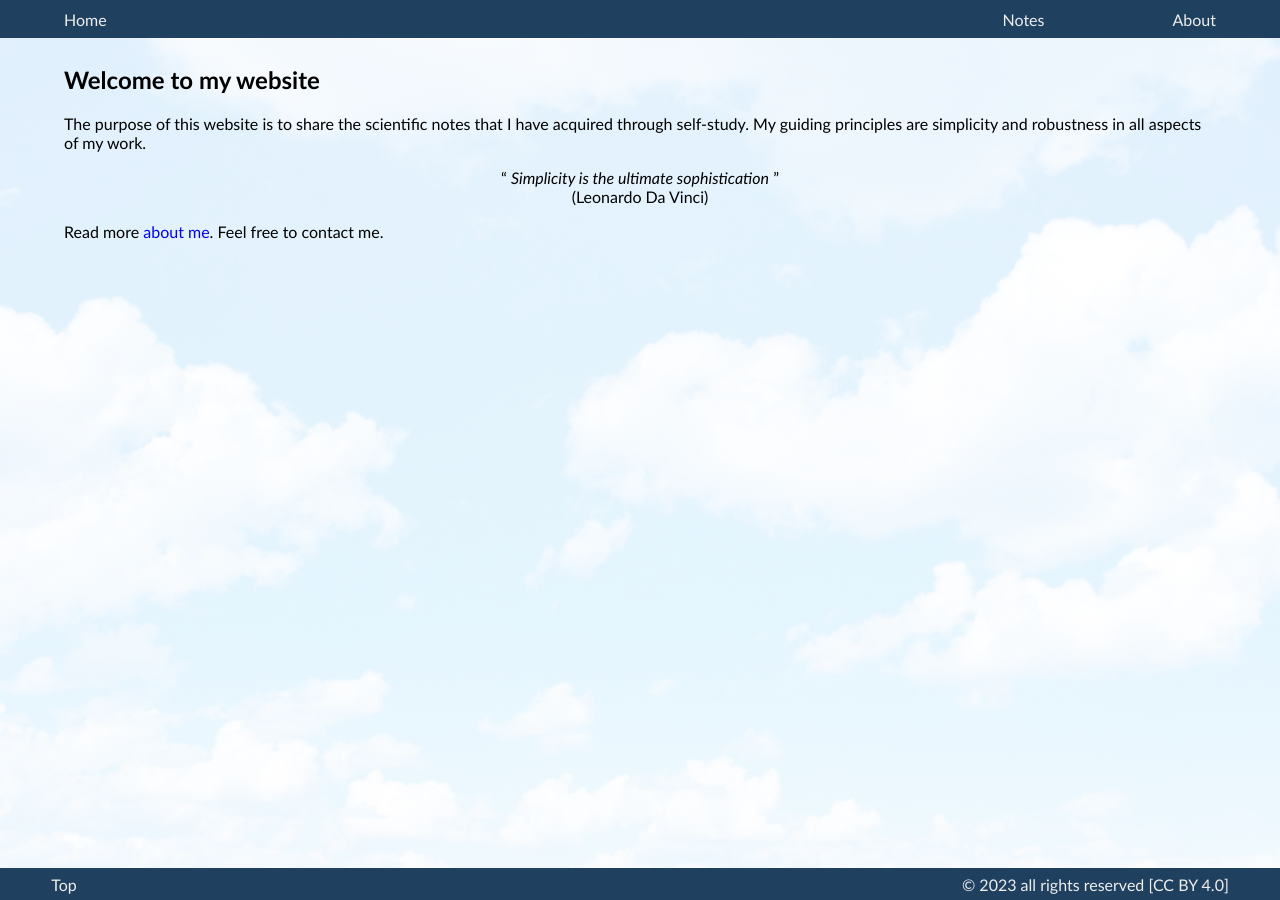
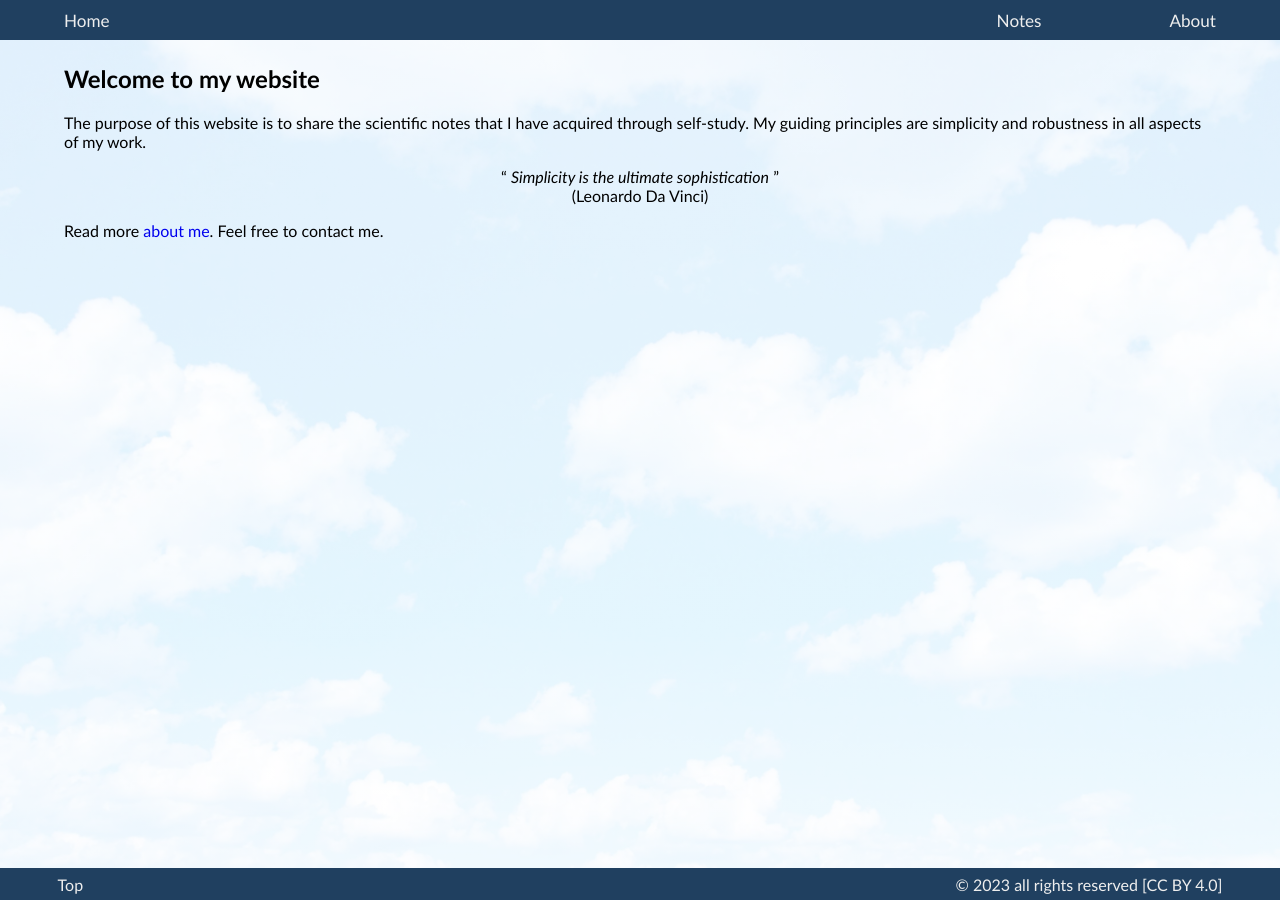
Before and after one commit to mrrezaie/mrrezaie.github.io, a Jekyll site: the page built from index.html, in a window 1280 px wide. Built offline with Jekyll 4.4.1, drawn with Linux system fonts in a browser that asks for light colours.

Commit message:
Update default.html

```diff
--- a/_layouts/default.html
+++ b/_layouts/default.html
@@ -37,8 +37,8 @@
 				.content {
 					font-family: cursive, Trebuchet MS, arial, serif, sans-serif;
 					font-size: 100%;
-				  margin: 2.5% 5% 2.5% 5%;
-				  padding: 1% 0%;
+				  margin: 5%;
+				  padding: 0%;
 				}
 
 
@@ -56,7 +56,7 @@
 
 				.topnav a {
 					font-family: Trebuchet MS, arial, serif, sans-serif;
-					font-size: 100%;
+					font-size: 107%;
 					float: left;
 					display: inline-block;
 					color: #eeeeee;
@@ -97,7 +97,7 @@
 					display: inline-block;
 					color: #eeeeee;
 					text-align: center;
-					margin: 0% 2% 0% 2%;
+					margin: 0% 2.5% 0% 2.5%;
 					padding: 0.5% 2% 0.5% 2%;
 					text-decoration: none;
 				}
```
